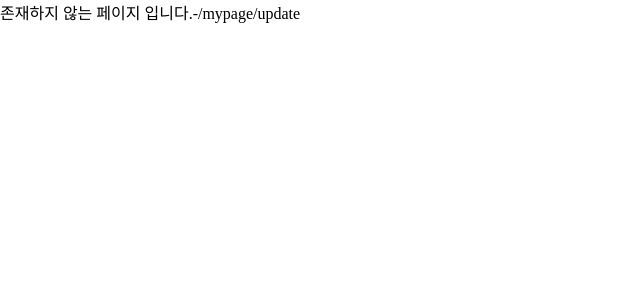
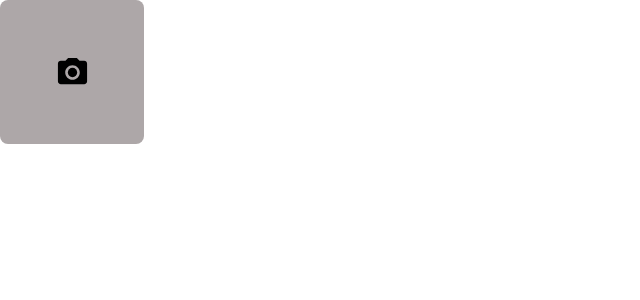
Before and after one commit to seonghun0828/farmNfarms, a React (Create React App) app in the folder frontend/: page /mypage/update in a window 1280 px wide. Shown: the top 300 px of the page, without its empty margins (0-640 px from the left). Built offline with nearby package versions, Linux system fonts and the light colour scheme.

Commit message:
[feat] Front: 회원가입 수정 페이지 작업중

```diff
--- a/frontend/src/App.js
+++ b/frontend/src/App.js
@@ -11,6 +11,7 @@ import Mypage from './components/pages/Mypage';
 import Price from "./components/pages/Price"
 import NotFound from "./components/pages/NotFound"
 import PayTest from "./components/pages/PayTest"
+import UpdateProfile from './components/pages/UpdateProfile';
 
 const DUMMIES = [
   {
@@ -46,6 +47,7 @@ function App() {
             <Route path="/auctionrooms" element={<AuctionRooms />} />
             <Route path="/mypage" element={<Mypage />} />
             <Route path="/price" element={<Price />} />
+            <Route path="/mypage/update" element={<UpdateProfile />} />
             <Route path="/pay-test" element={<PayTest />} />
             <Route path="/*" element={<NotFound />}/>
           </Routes>
--- a/frontend/src/components/molecules/RoomCard/index.jsx
+++ b/frontend/src/components/molecules/RoomCard/index.jsx
@@ -72,6 +72,7 @@ const RoomCard = ({id, auctionRoomThumbnail, auctionRoomTitle, auctionRoomDescri
 
   const clickHandler = () => {
     getRoomDetail();
+    console.log(roomDetailInfo);
     openModal();
   }
 
@@ -81,7 +82,7 @@ const RoomCard = ({id, auctionRoomThumbnail, auctionRoomTitle, auctionRoomDescri
         closeModal={closeModal}
         title={auctionRoomTitle}
         description={auctionRoomDescription}
-        items={roomDetailInfo}
+        // items={roomDetailInfo}
       />}
       <CardBottom>
         <OwnerPicture thumbnail={ownerPicture}/>
--- /dev/null
+++ b/frontend/src/components/pages/UpdateProfile/index.jsx
@@ -0,0 +1,57 @@
+import { useState } from 'react'
+import styled from 'styled-components';
+import PhotoCameraIcon from '@mui/icons-material/PhotoCamera';
+import Image from '../../atoms/Image';
+
+const ImageArea = styled.div`
+  width: 9rem;
+  height: 9rem;
+`
+
+const ImageButton = styled.div`
+  ${({theme}) => theme.flex.rowCenter}
+  width: 9rem;
+  height: 9rem;
+  background-color: ${({theme}) => theme.colors.gray2};
+  border-radius: 0.5rem;
+`
+
+const StyledImage = styled.div`
+  width: 9rem;
+  height: 9rem;
+  border-radius: 0.5rem;
+  overflow: hidden;
+`
+
+const UpdateProfile = () => {
+
+  const [url, setUrl] = useState(null);
+  const clickHandler = () => {
+      const fileUploader = document.querySelector('#file-uploader');
+      fileUploader.click();
+  }
+  const uploadImage = () => {
+      const fileUploader = document.querySelector('#file-uploader');
+      setUrl(URL.createObjectURL(fileUploader.files[0]));
+  }
+
+  return (
+    <>
+      <ImageArea>
+        <input type='file' hidden id='file-uploader' onChange={uploadImage} />
+        {
+          !url ?
+            <ImageButton>
+              <PhotoCameraIcon fontSize='large' onClick={clickHandler} />
+            </ImageButton>
+            :
+            <StyledImage>
+              <Image src={url} onClick={clickHandler} />
+            </StyledImage>
+        }
+      </ImageArea>
+    </>
+  );
+}
+
+export default UpdateProfile;
```
Also changed, not shown: frontend/src/components/pages/UpdateProfile/user.js (added).
